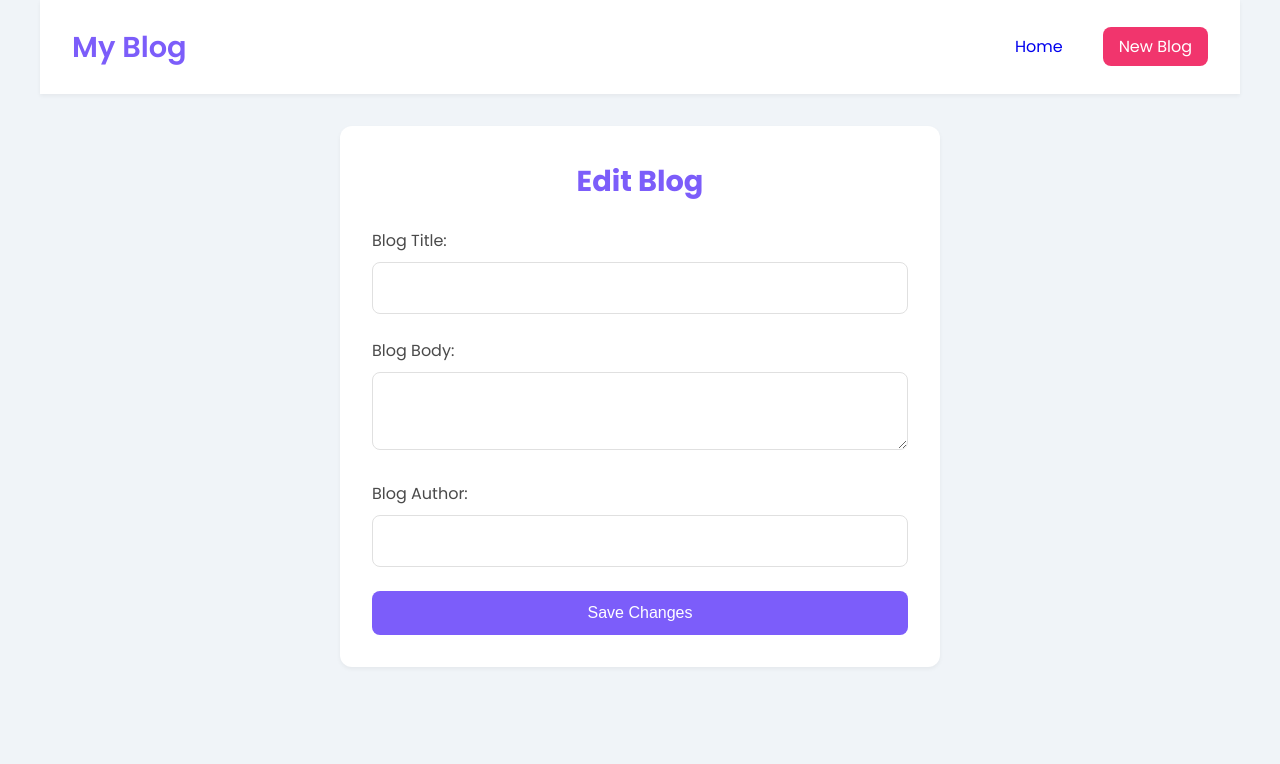
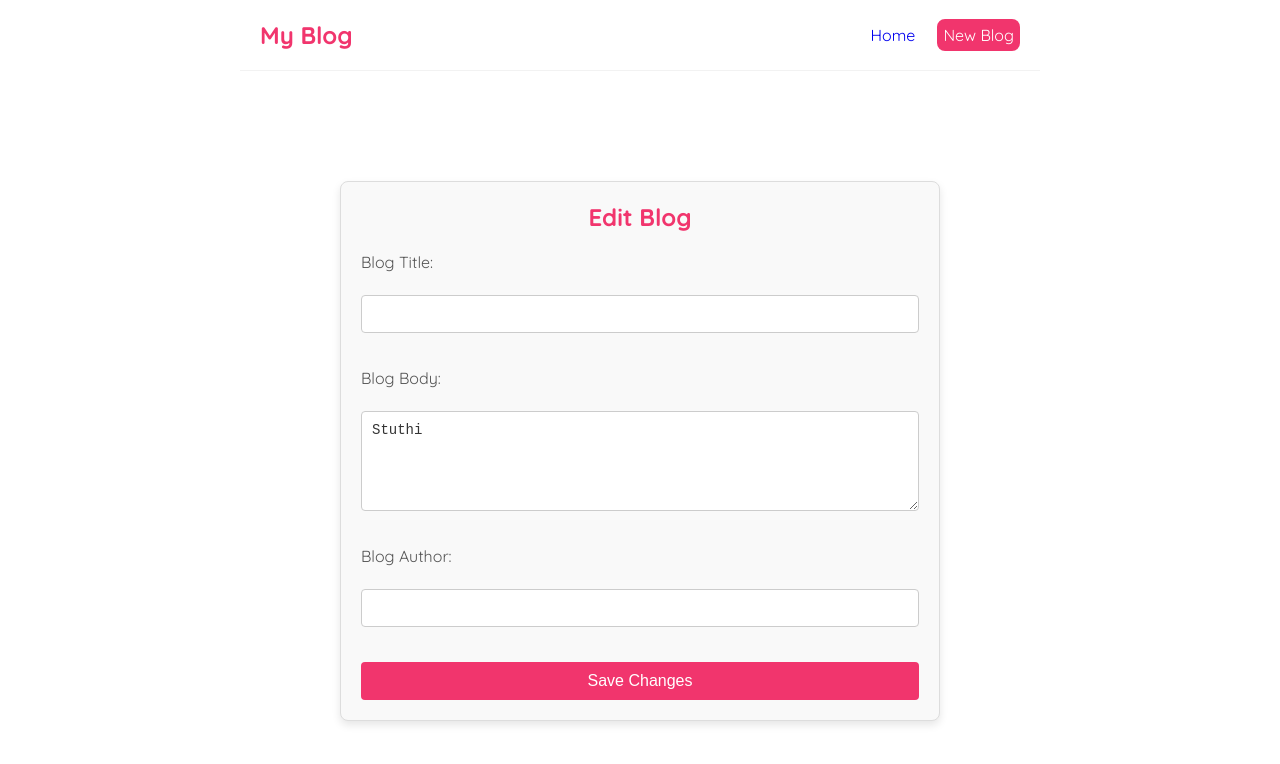
Before and after one commit to stuthi-s/blog-website, a React (Vite) app: page /edit/1 in a window 1280 px wide. Shown: the top 764 px of the page. Built offline with nearby package versions, Linux system fonts and the light colour scheme; no server answers; data requests are answered from the project's data file.

Commit message:
Revert "third-changes"
This reverts commit 972d82f40d20f3646c3c87bdbea4209ee8059347.

```diff
--- a/data/db.json
+++ b/data/db.json
@@ -1,10 +1,20 @@
 {
   "blogs": [
     {
-      "id": "aabe",
-      "title": "The Legacy of the Indus Valley Civilization",
-      "body": "The Indus Valley Civilization is one of the oldest in the world. It flourished around 2500 BCE in present-day India and Pakistan. Cities like Harappa and Mohenjo-Daro were known for their advanced town planning. They had well-laid streets, drainage systems, and brick houses. The people were skilled in crafts, trade, and agriculture. Their script remains undeciphered, adding mystery to their culture. The civilization showed a deep understanding of urban life. It traded with distant regions, including Mesopotamia. Its decline remains a topic of debate among historians. The Indus Valley remains a proud chapter in India’s ancient history.",
-      "author": "Stuthi"
+      "body": "Stuthi",
+      "id": "1"
+    },
+    {
+      "title": "Welcome",
+      "body": "Internship",
+      "author": "me",
+      "id": "2"
+    },
+    {
+      "id": "7cef",
+      "title": "My blog",
+      "body": "Kal Saturday hai",
+      "author": "Meeeeeee"
     }
   ]
 }
--- a/package.json
+++ b/package.json
@@ -10,7 +10,6 @@
     "preview": "vite preview"
   },
   "dependencies": {
-    "json-server": "^1.0.0-beta.3",
     "react": "^18.3.1",
     "react-dom": "^18.3.1",
     "react-router-dom": "^6.28.2"
--- a/src/components/Edit.jsx
+++ b/src/components/Edit.jsx
@@ -20,7 +20,7 @@ const Edit = () => {
 
   const handleSubmit = (e) => {
     e.preventDefault();
-    const updatedBlog = { title, body, author };
+    const updatedBlog = { body };
 
     fetch('http://localhost:8000/blogs/' + id, {
       method: 'PUT',
@@ -28,7 +28,7 @@ const Edit = () => {
       body: JSON.stringify(updatedBlog),
     })
       .then(() => {
-        navigate(`/blogs/${id}`);
+        navigate(`/blog/${id}`);
       })
       .catch((error) => {
         console.error("Error updating blog:", error);
@@ -42,25 +42,21 @@ const Edit = () => {
         <label>Blog Title:</label>
         <input
           type="text"
-          required
           value={title}
-          onChange={(e) => setTitle(e.target.value)}
-        />
+          />
 
         <label>Blog Body:</label>
         <textarea
           required
           value={body}
-          onChange={(e) => setBody(e.target.value)}
-        />
+          onChange={(e) => setBody(e.target.value)}>
+        </textarea>
 
         <label>Blog Author:</label>
         <input
           type="text"
-          required
           value={author}
-          onChange={(e) => setAuthor(e.target.value)}
-        />
+          />
 
         <button type="submit">Save Changes</button>
       </form>
--- a/src/index.css
+++ b/src/index.css
@@ -1,4 +1,4 @@
-@import url('https://fonts.googleapis.com/css2?family=Poppins:wght@300;400;500;600;700&display=swap');
+@import url('https://fonts.googleapis.com/css2?family=Quicksand:wght@300;400;500;600;700&display=swap');
 
 * {
   margin: 0;
@@ -7,26 +7,21 @@
 }
 
 body {
-  font-family: "Poppins", sans-serif;
-  color: #4a4a4a;
-  background-color: #f0f4f8;
-  line-height: 1.6;
+  font-family: "Quicksand";
+  color: #333;
 }
 
 .navbar {
-  padding: 1.5rem 2rem;
+  padding: 20px;
   display: flex;
   align-items: center;
-  max-width: 1200px;
+  max-width: 800px;
   margin: 0 auto;
-  background-color: #fff;
-  box-shadow: 0 2px 4px rgba(0, 0, 0, 0.05);
+  border-bottom: 1px solid #f2f2f2;
 }
 
 .navbar h1 {
-  color: #7c5dfa;
-  font-size: 1.8rem;
-  font-weight: 600;
+  color: #f1356d;
 }
 
 .navbar .links {
@@ -34,170 +29,171 @@ body {
 }
 
 .navbar a {
-  margin-left: 1.5rem;
+  margin-left: 16px;
   text-decoration: none;
-  padding: 0.5rem 1rem;
-  border-radius: 8px;
-  transition: all 0.3s ease;
+  padding: 6px;
 }
 
 .navbar a:hover {
-  color: #7c5dfa;
-  background-color: #f0f4f8;
+  color: #e32356;
 }
 
 .content {
-  max-width: 1200px;
-  margin: 2rem auto;
-  padding: 0 2rem;
+  max-width: 800px;
+  margin: 40px auto;
+  padding: 20px;
 }
 
 .blog-preview {
-  padding: 1.5rem;
-  margin: 1.5rem 0;
-  background-color: #fff;
-  border-radius: 12px;
-  box-shadow: 0 2px 4px rgba(0, 0, 0, 0.05);
-  transition: transform 0.3s ease;
+  padding: 10px 16px;
+  margin: 20px 0;
+  border-bottom: 1px solid #fafafa;
 }
 
 .blog-preview:hover {
-  transform: translateY(-2px);
+  box-shadow: 1px 3px 5px rgba(0, 0, 0, 0.1);
 }
 
-.blog-preview a {
+.blog-preview a{
   text-decoration: none;
-  color: inherit;
 }
 
 .blog-preview h2 {
-  font-size: 1.5rem;
-  color: #7c5dfa;
-  margin-bottom: 0.5rem;
-}
-
-.blog-preview p {
-  color: #666;
-  font-size: 0.95rem;
-}
-
-.blog-details {
-  background-color: #fff;
-  padding: 2rem;
-  border-radius: 12px;
-  box-shadow: 0 2px 4px rgba(0, 0, 0, 0.05);
+  font-size: 20px;
+  color: #f1356d;
 }
 
 .blog-details h2 {
-  font-size: 2rem;
-  color: #7c5dfa;
-  margin-bottom: 1rem;
+  font-size: 20px;
+  color: #f1356d;
 }
 
-.blog-details p {
-  color: #666;
-  margin-bottom: 1.5rem;
+.create {
+  max-width: 400px;
+  margin: 0 auto;
 }
 
-.blog-details div {
-  line-height: 1.8;
-  color: #4a4a4a;
+.create h2 {
+  font-size: 20px;
+  color: #f1356d;
+  margin-bottom: 30px;
 }
 
-.create, .edit {
-  max-width: 600px;
-  margin: 0 auto;
-  background-color: #fff;
-  padding: 2rem;
-  border-radius: 12px;
-  box-shadow: 0 2px 4px rgba(0, 0, 0, 0.05);
+.create input, .create textarea, .create select {
+  width: 100%;
+  padding: 8px;
+  margin: 10px 0;
+  border: 1px solid #ddd;
 }
 
-.create h2, .edit h2 {
-  font-size: 1.8rem;
-  color: #7c5dfa;
-  margin-bottom: 1.5rem;
-  text-align: center;
+.create button {
+  background: #f1356d;
+  color: white;
+  border: none;
+  padding: 10px;
+  cursor: pointer;
+  border-radius: 8px;
 }
 
-.create input,
-.create textarea,
-.create select,
+.create button:hover {
+  background: #e32356;
+}
+
+.edit {
+  max-width: 600px;
+  margin: 50px auto;
+  padding: 20px;
+  border: 1px solid #ddd;
+  border-radius: 8px;
+  background-color: #f9f9f9;
+  box-shadow: 0 4px 8px rgba(0, 0, 0, 0.1);
+}
+
+.edit h2 {
+  font-size: 24px;
+  color: #f1356d;
+  text-align: center;
+  margin-bottom: 20px;
+}
+
+.edit label {
+  display: block;
+  font-size: 16px;
+  color: #555;
+  margin-bottom: 8px;
+}
+
 .edit input[type="text"],
 .edit textarea {
   width: 100%;
-  padding: 0.8rem;
-  margin: 0.5rem 0 1.5rem;
-  border: 1px solid #e0e0e0;
-  border-radius: 8px;
-  font-family: inherit;
-  font-size: 1rem;
-  transition: border-color 0.3s ease;
+  padding: 10px;
+  font-size: 14px;
+  color: #333;
+  border: 1px solid #ccc;
+  border-radius: 4px;
+  margin-bottom: 20px;
+  box-sizing: border-box;
 }
 
-.create input:focus,
-.create textarea:focus,
-.create select:focus,
-.edit input[type="text"]:focus,
-.edit textarea:focus {
-  outline: none;
-  border-color: #7c5dfa;
+.edit textarea {
+  resize: vertical;
+  min-height: 100px;
 }
 
-.create button,
-.edit button,
-.btn {
-  background: #7c5dfa;
-  color: white;
-  border: none;
-  padding: 0.8rem 1.5rem;
-  cursor: pointer;
-  border-radius: 8px;
-  font-size: 1rem;
-  font-weight: 500;
-  transition: background-color 0.3s ease;
-  width: 100%;
+.edit input[disabled] {
+  background-color: #eee;
+  color: #888;
+  cursor: not-allowed;
 }
 
-.create button:hover,
-.edit button:hover,
-.btn:hover {
-  background: #6a4de8;
+.edit button {
+  display: block;
+  width: 100%;
+  padding: 10px;
+  font-size: 16px;
+  color: #fff;
+  background-color: #f1356d;
+  border: none;
+  border-radius: 4px;
+  cursor: pointer;
+}
+
+.edit button:hover {
+  background-color: #e32356;
+}
+
+.edit form {
+  display: flex;
+  flex-direction: column;
+  gap: 15px;
+}
+
+.btn {
+  padding: 9px 12px;
+  font-size: 15px;
+  border-radius: 8px;
+  border: none;
+  cursor: pointer;
+}
+
+.btn-delete {
+  background-color: #f1356d;
+  color: white;
+}
+
+.btn-delete:hover {
+  background-color: #e32356;
+}
+
+.btn-edit {
+  background-color: #f1356d;
+  color: white;
+}
+
+.btn-edit:hover {
+  background-color: #e32356;
 }
 
 .btn + .btn {
-  margin-left: 1rem;
+  margin-left: 30px;
 }
-
-.not-found {
-  text-align: center;
-  padding: 3rem 1rem;
-  background-color: #fff;
-  border-radius: 12px;
-  box-shadow: 0 2px 4px rgba(0, 0, 0, 0.05);
-  max-width: 600px;
-  margin: 2rem auto;
-}
-
-.not-found h2 {
-  font-size: 2rem;
-  color: #7c5dfa;
-  margin-bottom: 1rem;
-}
-
-.not-found p {
-  color: #666;
-  margin-bottom: 1.5rem;
-}
-
-.not-found a {
-  color: #7c5dfa;
-  text-decoration: none;
-  font-weight: 500;
-  transition: color 0.3s ease;
-}
-
-.not-found a:hover {
-  color: #6a4de8;
-  text-decoration: underline;
-}
```
Also changed, not shown: 1 other file (tests, documents, lock files or other folders).
